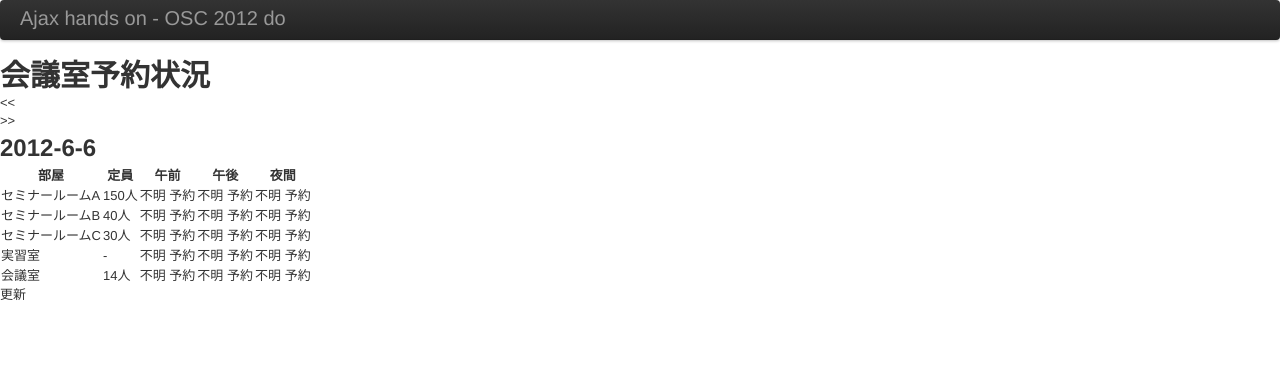
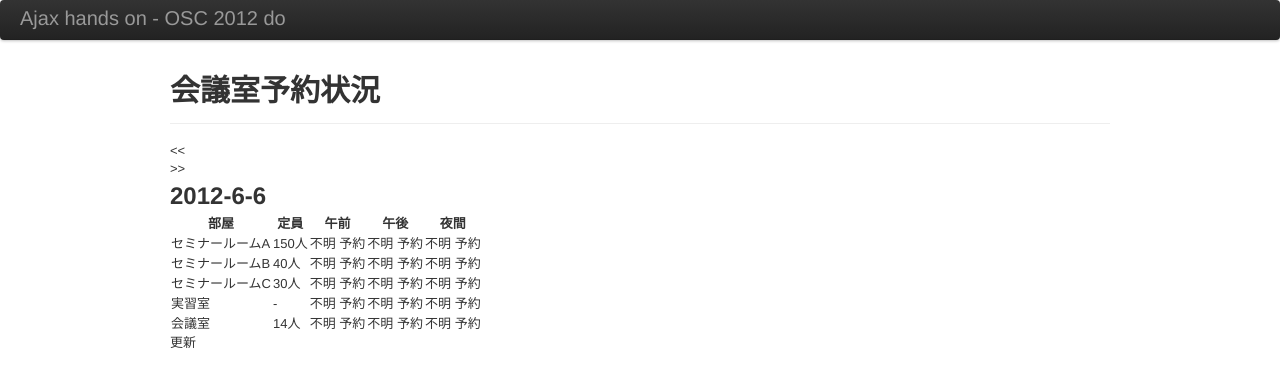
Before and after one commit to onjiro/osc2012do-ajax-hands-on, a website: page view_sample/index.html in a window 1280 px wide. Drawn offline with nearby package versions, Linux system fonts and the light colour scheme; no server answers.

Commit message:
container 範囲の設定

```diff
--- a/view_sample/index.html
+++ b/view_sample/index.html
@@ -17,10 +17,10 @@
     </div>
   </div>
 
-  <header>
-    <h1>会議室予約状況</h1>
-  </header>
-  <article id="statuses">
+  <article id="statuses" class="container">
+    <header class="page-header">
+      <h1>会議室予約状況</h1>
+    </header>
     <div id="date-field">
       <div class="button date-shift left" data-shifting="-1">&lt;&lt;</div>
       <div class="button date-shift right" data-shifting="+1">&gt;&gt;</div>
```
